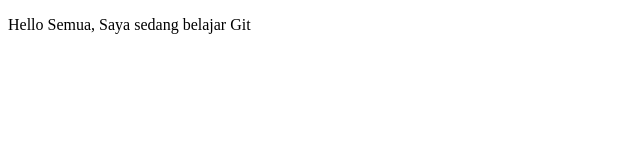
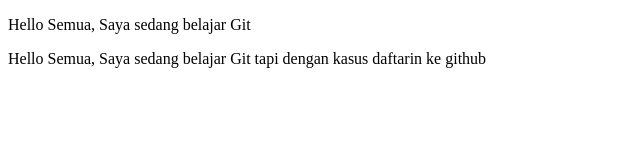
Before and after one commit to zabuzapr/wpu-gittest2, a plain HTML site: page index.html in a window 1280 px wide. Shown: the whole page, without its empty margins (0-640 px from the left). Drawn offline with Linux system fonts and the light colour scheme.

Commit message:
mengubah file index.html, nambahin paragraf baru

```diff
--- a/index.html
+++ b/index.html
@@ -6,5 +6,6 @@
     </head>
     <body>
         <p>Hello Semua, Saya sedang belajar Git</p>
+        <p>Hello Semua, Saya sedang belajar Git tapi dengan kasus daftarin ke github</p>
     </body>
 </html>
```
